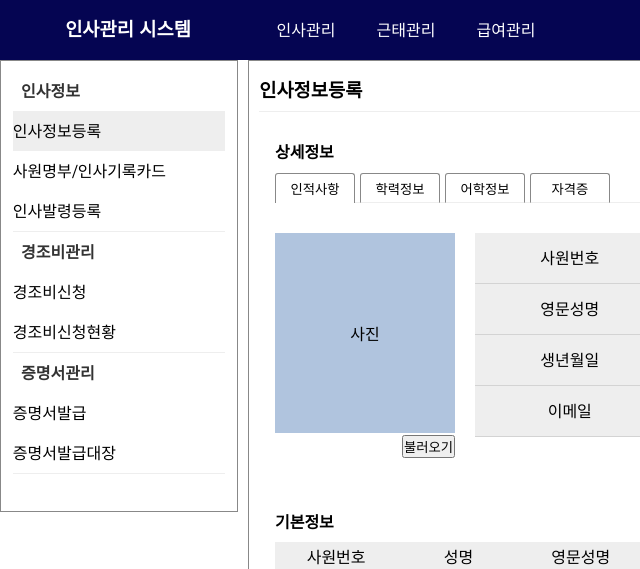
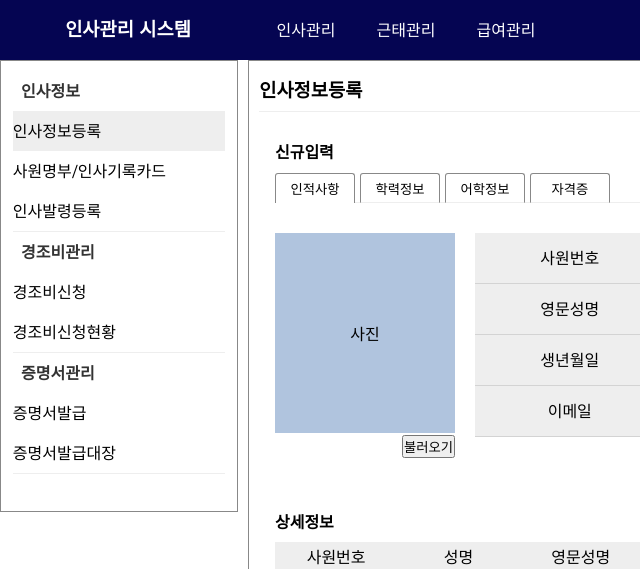
Before and after one commit to weepubbly/portfolio, a plain HTML site: page admin/index.html in a window 1280 px wide. Shown: the top 569 px of the page, 0-640 px from the left. Drawn offline with Linux system fonts and the light colour scheme.

Commit message:
Add files via upload

```diff
--- a/admin/index.html
+++ b/admin/index.html
@@ -42,7 +42,7 @@
         <main>
             <h3>인사정보등록</h3>
             <div class="insertmember">
-                <p class="infotitle">상세정보</p>
+                <p class="infotitle">신규입력</p>
                 <div class="button">
                     <button class="member">인적사항</button>
                     <button class="edu">학력정보</button>
@@ -104,7 +104,7 @@
                 </div>
             </div>
             <div class="memberlist">
-                <p class="infotitle2">기본정보</p>
+                <p class="infotitle2">상세정보</p>
                 <ul id="title">
                     <li>사원번호</li>
                     <li>성명</li>
```
